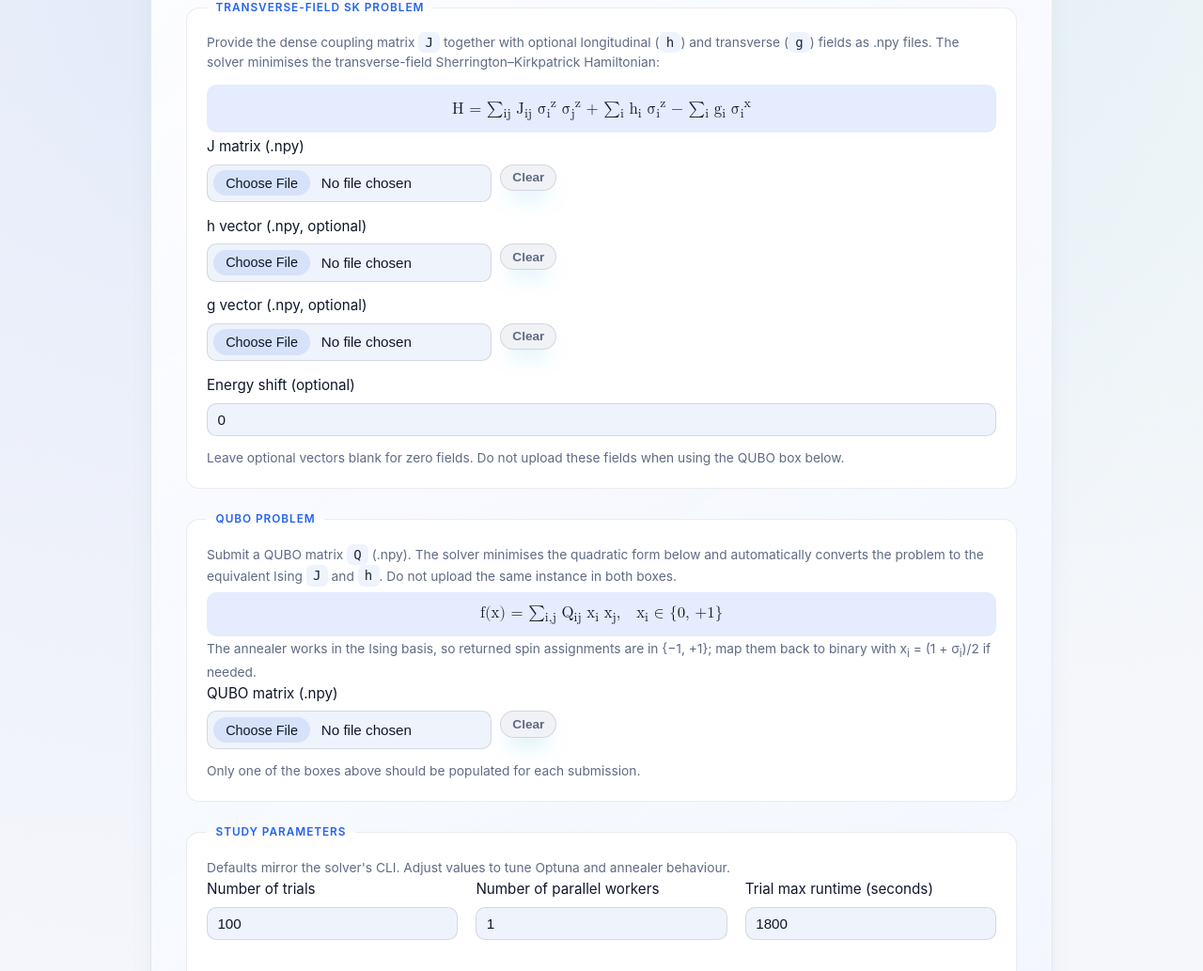
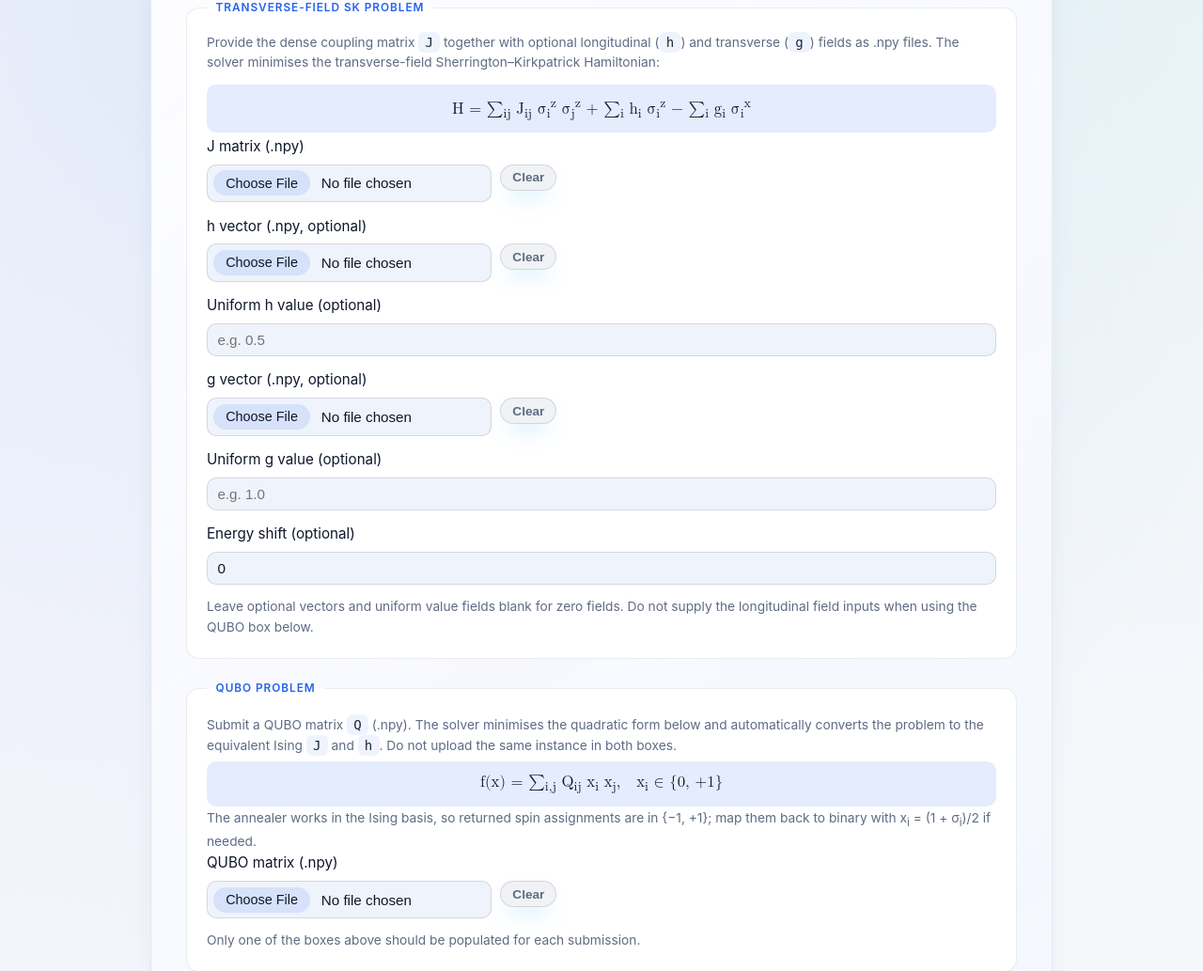
Before and after one commit to lucaleonect/nqa_server, a FastAPI app: page / in a window 1280 px wide. Shown: the part 487-1520 px from the top of the page at 94% size. Run offline with FastAPI, Linux system fonts and the light colour scheme; data that the repository does not hold is empty.

Commit message:
feat: enhance job upload API to support uniform h and g values, update validation logic and UI

```diff
--- a/services/api/app/main.py
+++ b/services/api/app/main.py
@@ -715,7 +715,9 @@ async def upload(
     study_args_raw: Optional[str] = Form(None, alias="study_args"),
     energy_shift: Optional[str] = Form("0"),
     h_vector: Optional[UploadFile | Sequence[UploadFile]] = File(None),
+    h_value: Optional[str] = Form(None),
     g_vector: Optional[UploadFile | Sequence[UploadFile]] = File(None),
+    g_value: Optional[str] = Form(None),
 ):
     """Handle problem uploads, supporting both direct Ising inputs and derived QUBO conversions."""
     # Normalise optional inputs that may arrive as lists or other sentinel values
@@ -736,9 +738,11 @@ async def upload(
     if qubo_matrix is not None and not qubo_matrix.filename.endswith(".npy"):
         return JSONResponse({"error": "QUBO matrix must be a .npy file"}, status_code=400)
 
-    if qubo_matrix is not None and h_vector is not None:
+    trimmed_h_value = h_value.strip() if isinstance(h_value, str) else None
+
+    if qubo_matrix is not None and (h_vector is not None or (trimmed_h_value not in (None, ""))):
         return JSONResponse(
-            {"error": "Do not include an h_vector when uploading a QUBO matrix; it is derived automatically."},
+            {"error": "Do not include h field inputs when uploading a QUBO matrix; it is derived automatically."},
             status_code=400,
         )
 
@@ -747,6 +751,17 @@ async def upload(
             continue
         if not optional_file.filename.endswith(".npy"):
             return JSONResponse({"error": f"{field_name} must be a .npy file"}, status_code=400)
+
+    def _parse_optional_float(raw_value: Optional[str], field: str) -> Optional[float]:
+        if raw_value is None:
+            return None
+        trimmed = raw_value.strip()
+        if trimmed == "":
+            return None
+        try:
+            return float(trimmed)
+        except (TypeError, ValueError):
+            raise ValueError(f"{field} must be numeric")
 
     try:
         parsed_study_args = _parse_study_args(study_args_raw)
@@ -764,6 +779,28 @@ async def upload(
             target_obj_value = float(target_objective_value)
         except (TypeError, ValueError):
             return JSONResponse({"error": "target_objective_value must be numeric"}, status_code=400)
+
+    try:
+        parsed_h_value = _parse_optional_float(h_value, "h_value")
+    except ValueError as exc:
+        return JSONResponse({"error": str(exc)}, status_code=400)
+
+    try:
+        parsed_g_value = _parse_optional_float(g_value, "g_value")
+    except ValueError as exc:
+        return JSONResponse({"error": str(exc)}, status_code=400)
+
+    if h_vector is not None and parsed_h_value is not None:
+        return JSONResponse(
+            {"error": "Provide either an h_vector file or a uniform h_value, not both."},
+            status_code=400,
+        )
+
+    if g_vector is not None and parsed_g_value is not None:
+        return JSONResponse(
+            {"error": "Provide either a g_vector file or a uniform g_value, not both."},
+            status_code=400,
+        )
 
     job_id = str(uuid.uuid4())
     job_dir = os.path.join(UPLOAD_ROOT, job_id)
@@ -877,6 +914,10 @@ async def upload(
         study_payload["study_args"] = final_study_args
     if requested_study_name:
         study_payload["requested_study_name"] = requested_study_name
+    if parsed_h_value is not None:
+        study_payload["uniform_h_value"] = parsed_h_value
+    if parsed_g_value is not None:
+        study_payload["uniform_g_value"] = parsed_g_value
 
     try:
         with open(os.path.join(job_dir, REQUEST_FILENAME), "w", encoding="utf-8") as f:
--- a/services/api/app/templates/index.html
+++ b/services/api/app/templates/index.html
@@ -514,6 +514,10 @@
                     </div>
                 </label>
                 <label>
+                    Uniform h value (optional)
+                    <input type="number" name="h_value" step="any" placeholder="e.g. 0.5" />
+                </label>
+                <label>
                     g vector (.npy, optional)
                     <div class="input-with-clear">
                         <input type="file" name="g_vector" accept=".npy" />
@@ -521,10 +525,14 @@
                     </div>
                 </label>
                 <label>
+                    Uniform g value (optional)
+                    <input type="number" name="g_value" step="any" placeholder="e.g. 1.0" />
+                </label>
+                <label>
                     Energy shift (optional)
                     <input type="number" name="energy_shift" value="0" step="any" />
                 </label>
-                <p class="hint">Leave optional vectors blank for zero fields. Do not upload these fields when using the QUBO box below.</p>
+                <p class="hint">Leave optional vectors and uniform value fields blank for zero fields. Do not supply the longitudinal field inputs when using the QUBO box below.</p>
             </fieldset>
 
             <fieldset>
@@ -854,6 +862,13 @@
             const quboInput = form.querySelector('input[name="qubo_matrix"]');
             const hasIsing = Boolean(isingInput && isingInput.files && isingInput.files.length > 0);
             const hasQubo = Boolean(quboInput && quboInput.files && quboInput.files.length > 0);
+            const hVectorInput = form.querySelector('input[name="h_vector"]');
+            const gVectorInput = form.querySelector('input[name="g_vector"]');
+            const hValueInput = form.querySelector('input[name="h_value"]');
+            const gValueInput = form.querySelector('input[name="g_value"]');
+            const hasHFile = Boolean(hVectorInput && hVectorInput.files && hVectorInput.files.length > 0);
+            const hasGFile = Boolean(gVectorInput && gVectorInput.files && gVectorInput.files.length > 0);
+            const hasRawHValue = Boolean(hValueInput && hValueInput.value.trim().length > 0);
 
             if (!hasIsing && !hasQubo) {
                 if (isingInput) isingInput.classList.add('invalid');
@@ -870,11 +885,20 @@
             }
 
             if (hasQubo) {
-                const hInput = form.querySelector('input[name="h_vector"]');
-                if (hInput && hInput.files && hInput.files.length > 0) {
-                    hInput.classList.add('invalid');
+                if (hasHFile && hVectorInput) {
+                    hVectorInput.classList.add('invalid');
                     msg.textContent = 'Omit the h vector when uploading a QUBO matrix; it will be derived automatically.';
-                    hInput.focus();
+                    if (typeof hVectorInput.focus === 'function') {
+                        hVectorInput.focus();
+                    }
+                    return;
+                }
+                if (hasRawHValue && hValueInput) {
+                    hValueInput.classList.add('invalid');
+                    msg.textContent = 'Omit the uniform h value when uploading a QUBO matrix; it will be derived automatically.';
+                    if (typeof hValueInput.focus === 'function') {
+                        hValueInput.focus();
+                    }
                     return;
                 }
             }
@@ -882,6 +906,30 @@
             const jobNameInput = form.querySelector('input[name="job_name"]');
             const targetObjInput = form.querySelector('input[name="target_objective_value"]');
             const formData = new FormData(form);
+            const sanitizeOptionalNumber = (fieldName, input, label) => {
+                const raw = formData.get(fieldName);
+                if (typeof raw !== 'string') {
+                    return { ok: true, present: false };
+                }
+                const trimmed = raw.trim();
+                if (trimmed.length === 0) {
+                    formData.delete(fieldName);
+                    return { ok: true, present: false };
+                }
+                const numeric = Number(trimmed);
+                if (!Number.isFinite(numeric)) {
+                    if (input) {
+                        input.classList.add('invalid');
+                        if (typeof input.focus === 'function') {
+                            input.focus();
+                        }
+                    }
+                    msg.textContent = `${label} must be numeric.`;
+                    return { ok: false, present: false };
+                }
+                formData.set(fieldName, String(numeric));
+                return { ok: true, present: true, value: numeric };
+            };
             const jobNameValue = formData.get('job_name');
             if (typeof jobNameValue === 'string') {
                 const trimmedJobName = jobNameValue.trim();
@@ -919,6 +967,36 @@
                     }
                     formData.set('target_objective_value', String(numeric));
                 }
+            }
+            const hValueState = sanitizeOptionalNumber('h_value', hValueInput, 'Uniform h value');
+            if (!hValueState.ok) {
+                return;
+            }
+            const gValueState = sanitizeOptionalNumber('g_value', gValueInput, 'Uniform g value');
+            if (!gValueState.ok) {
+                return;
+            }
+            if (hasHFile && hValueState.present) {
+                hVectorInput.classList.add('invalid');
+                if (hValueInput) {
+                    hValueInput.classList.add('invalid');
+                    if (typeof hValueInput.focus === 'function') {
+                        hValueInput.focus();
+                    }
+                }
+                msg.textContent = 'Provide either an h vector file or a uniform h value, not both.';
+                return;
+            }
+            if (hasGFile && gValueState.present) {
+                gVectorInput.classList.add('invalid');
+                if (gValueInput) {
+                    gValueInput.classList.add('invalid');
+                    if (typeof gValueInput.focus === 'function') {
+                        gValueInput.focus();
+                    }
+                }
+                msg.textContent = 'Provide either a g vector file or a uniform g value, not both.';
+                return;
             }
             maybeDeleteEmptyFile(form, formData, 'file');
             maybeDeleteEmptyFile(form, formData, 'qubo_matrix');
```
Also changed, not shown: docs/api.md (+2 -2 lines), docs/scheduler.md (+1 -1 lines), services/scheduler/app/main.py (+37 -7 lines), services/solver/nqa/master.py (+9 -8 lines).
